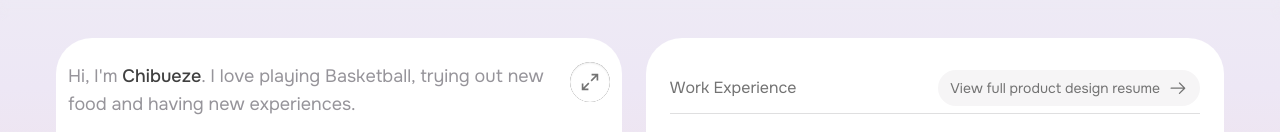
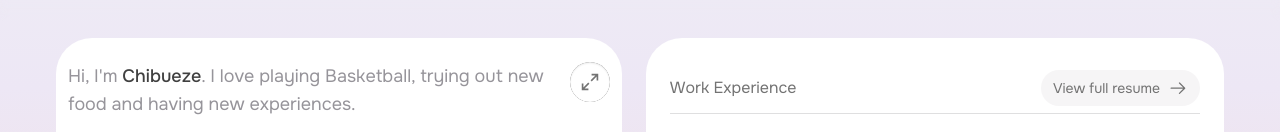
Before and after one commit to Ezekwu/Chibueze-portfolio, a React (Vite) app: page /about in a window 1280 px wide. Shown: the part 122-254 px from the top of the page. Built offline with nearby package versions, Linux system fonts and the light colour scheme; grey boxes are pictures that could not be loaded.

Commit message:
implemented conditional resumes

```diff
--- a/src/components/general/WorkExpCard.tsx
+++ b/src/components/general/WorkExpCard.tsx
@@ -12,6 +12,19 @@ interface WorkExpCardProps {
 }
 
 export default function WorkExpCard({ activeWorkType, setActiveWorkType }: WorkExpCardProps) {
+
+  // Function to get the appropriate resume URL based on activeWorkType
+  const getResumeUrl = (workType: WorkType | string) => {
+    switch (workType) {
+      case 'product':
+        return '/Chibueze-Samuel-Uchegbu-Product-Design Portfolio.pdf';
+      case 'brand':
+      case 'graphic':
+        return '/Chibueze-Brand-and-Graphic-Resume.pdf';
+      default:
+        return '#';
+    }
+  };
 
   useEffect(() => {
     const isMobile = window.innerWidth < 768;
@@ -38,10 +51,12 @@ export default function WorkExpCard({ activeWorkType, setActiveWorkType }: WorkE
         >
           <h3 className="text-gray-400 ">Work Experience</h3>
           <a
-            href="#"
+            href={getResumeUrl(activeWorkType)}
+            target="_blank"
+            rel="noopener noreferrer"
             className="group flex items-center gap-2 text-gray-400 hover:text-gray-500 bg-[#F6F5F6] py-2 px-3 rounded-[100px] transition-colors duration-100 ease-in text-sm"
           >
-            View full product design resume{' '}
+            View full resume{' '}
             <span className="relative inline-flex w-5 h-5 overflow-hidden">
               <GoArrowRight className="w-5 h-5 absolute left-0 top-0 transition-transform duration-300 ease-out group-hover:translate-x-5" />
               <GoArrowRight className="w-5 h-5 absolute left-0 top-0 -translate-x-5 transition-transform duration-300 ease-out group-hover:translate-x-0" />
@@ -143,10 +158,12 @@ export default function WorkExpCard({ activeWorkType, setActiveWorkType }: WorkE
              </div>
              <div>
                <a
-                 href="#"
+                 href={getResumeUrl(activeWorkType)}
+                 target="_blank"
+                 rel="noopener noreferrer"
                  className="group flex items-center justify-center gap-2 text-gray-400 hover:text-gray-500 bg-[#F6F5F6] py-2 px-3 rounded-[100px] transition-colors duration-100 ease-in text-sm"
                >
-                 View full product design resume{' '}
+                 View full resume{' '}
                  <span className="relative inline-flex w-4 h-4 overflow-hidden">
                    <GoArrowRight className="w-4 h-4 absolute left-0 top-0 transition-transform duration-300 ease-out group-hover:translate-x-4" />
                    <GoArrowRight className="w-4 h-4 absolute left-0 top-0 -translate-x-4 transition-transform duration-300 ease-out group-hover:translate-x-0" />
--- a/src/utils/constants.ts
+++ b/src/utils/constants.ts
@@ -194,3 +194,17 @@ export const workExperiences: WorkExperience[] = [
     type: 'brand'
   },
 ];
+
+
+export const resumes = [
+  {
+    id: 1,
+    type: 'product',
+    url: '/Chibueze-Samuel-Uchegbu-Product-Design Portfolio.pdf'
+  },
+  {
+    id: 2,
+    type: 'brand',
+    url: '/Chibueze-Brand-and-Graphic-Resume.pdf'
+  },
+]
```
Also changed, not shown: vercel.json (added), 2 other files (tests, documents, lock files or other folders).
